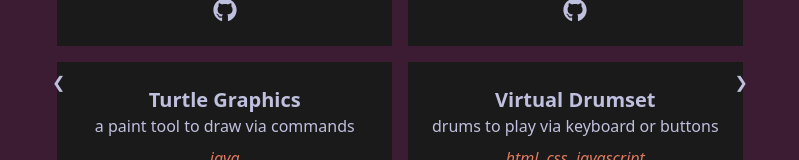
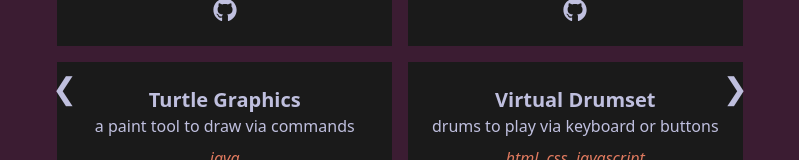
Before and after one commit to Bhabishworgrg/bhabishworgrg.github.io, a React (Vite) app: page / in a window 1280 px wide. Shown: the part 2766-2926 px from the top of the page, without its empty margins (240-1039 px from the left). Built offline with nearby package versions, Linux system fonts and the light colour scheme.

Commit message:
Update css

```diff
--- a/src/components/Projects.jsx
+++ b/src/components/Projects.jsx
@@ -133,7 +133,7 @@ function Projects() {
 			<div className='relative flex flex-col items-center mt-8'>
 				<button
 					onClick={prevSlide}
-					className='absolute top-1/2 left-5 text-tertiary hover:text-highlight hover:scale-150 transition-transform z-10'>
+					className='absolute top-1/2 left-5 text-xl lg:text-3xl text-tertiary hover:text-highlight hover:scale-150 transition-transform z-10'>
 					❮
 				</button>
 
@@ -182,7 +182,7 @@ function Projects() {
 
 				<button
 					onClick={nextSlide}
-					className='absolute top-1/2 right-5 text-tertiary hover:text-highlight hover:scale-150 transition-transform'>
+					className='absolute top-1/2 right-5 text-xl lg:text-3xl text-tertiary hover:text-highlight hover:scale-150 transition-transform'>
 					❯
 				</button>
 
--- a/src/components/Skills.jsx
+++ b/src/components/Skills.jsx
@@ -35,8 +35,7 @@ function Skills() {
 						key={ item.skill }
 						href={ setLink(item.skill) }
 						target='_blank'
-						className='group flex flex-col items-center bg-secondary p-4 border border-transparent transition-all
-             hover:border-highlight hover:shadow-md hover:shadow-highlight'
+						className='group flex flex-col items-center bg-secondary p-4 border border-transparent transition-all hover:border-highlight hover:shadow-md hover:shadow-highlight'
         			>
           				<img
             				src={ `/skills/${ item.skill }.png` }
```
